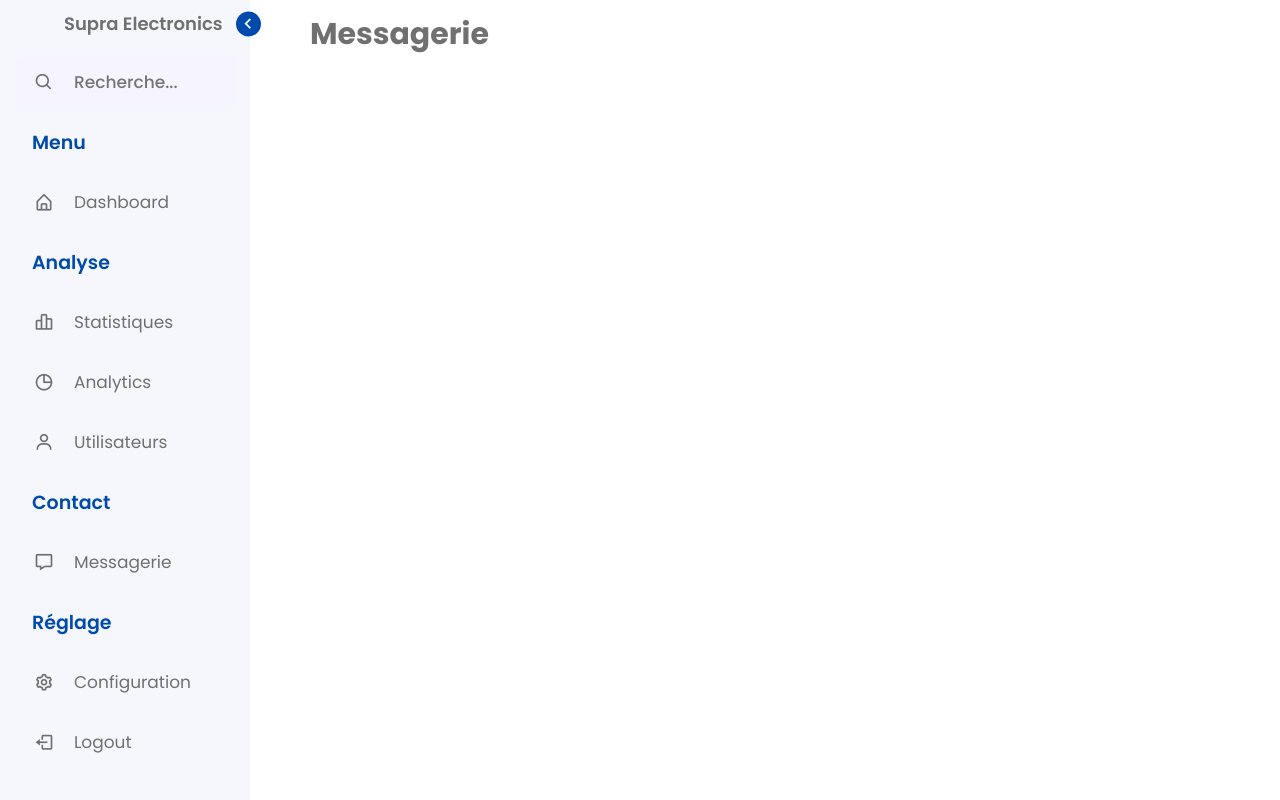
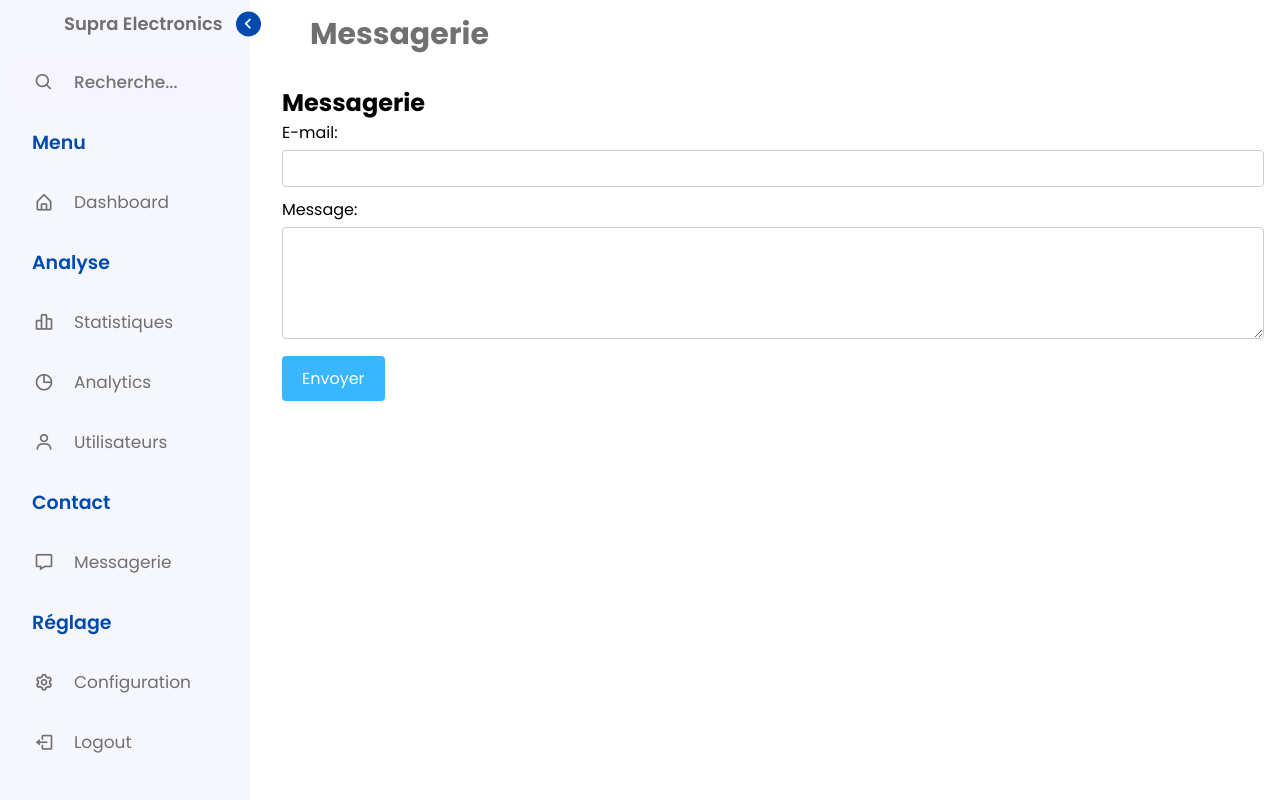
Before and after one commit to Mattlpt/supra-electronics, a PHP site: page /messagerie in a window 1280 px wide. Run offline with PHP 8.4, Linux system fonts and the light colour scheme.

Commit message:
dashboard

```diff
--- /dev/null
+++ b/src/assets/style/messagerie.css
@@ -0,0 +1,40 @@
+.container {
+    width: 400px;
+    margin: 0 auto;
+    padding: 20px;
+  }
+
+  .input-field {
+    margin-bottom: 10px;
+  }
+
+  .input-field label {
+    display: block;
+    margin-bottom: 5px;
+  }
+
+  .input-field input[type="email"],
+  .input-field textarea {
+    width: 100%;
+    padding: 5px;
+    font-size: 16px;
+    border-radius: 4px;
+    border: 1px solid #ccc;
+  }
+
+  .btn {
+    display: inline-block;
+    background-color: #38B6FF;
+    color: white;
+    padding: 10px 20px;
+    text-align: center;
+    text-decoration: none;
+    font-size: 16px;
+    cursor: pointer;
+    border: none;
+    border-radius: 4px;
+  }
+
+  .btn:hover {
+    background-color: #339EDB;
+  }
--- a/src/view/contact/messagerie.view.php
+++ b/src/view/contact/messagerie.view.php
@@ -1,5 +1,45 @@
 <section class="home">
     <div class="title-text">Messagerie</div>
+
+    <link rel="stylesheet" href="style/messagerie.css">
     <div class="content-body">
+    <h2>Messagerie</h2>
+    <form>
+      <div class="input-field">
+        <label for="email">E-mail:</label>
+        <input type="email" id="email" name="email" required>
+      </div>
+      <div class="input-field">
+        <label for="message">Message:</label>
+        <textarea id="message" name="message" rows="4" required></textarea>
+      </div>
+      <button class="btn" type="submit">Envoyer</button>
+    </form>
     </div>
+
+    <?php
+  if (isset($_POST['submit'])) {
+    $email = $_POST['email'];
+    $message = $_POST['message'];
+
+    try {
+      $db_name = 'supraelectronics';
+      $db_user = 'root';
+      $db_pass = 'secret';
+      $db_host = 'mysql';
+
+      $db = new PDO("mysql:host=". $db_host .";port=3307". ";dbname=" . $db_name, $db_user, $db_pass);
+      $db->setAttribute(PDO::ATTR_ERRMODE, PDO::ERRMODE_EXCEPTION);
+
+      $stmt = $db->prepare("INSERT INTO messages (email, message) VALUES (:email, :message)");
+      $stmt->bindParam(':email', $email);
+      $stmt->bindParam(':message', $message);
+      $stmt->execute();
+
+      echo "<p>Success</p>";
+    } catch(PDOException $e) {
+      echo "Error: " . $e->getMessage();
+    }
+  }
+  ?>
 </section><!-- Contenu principal -->
```
